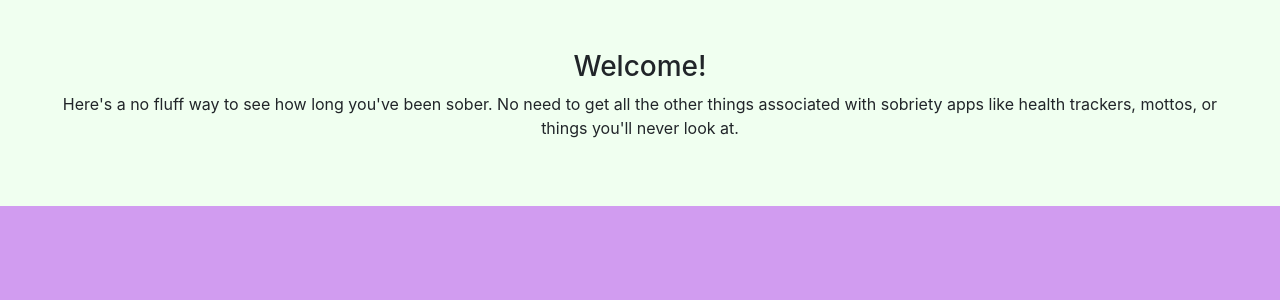
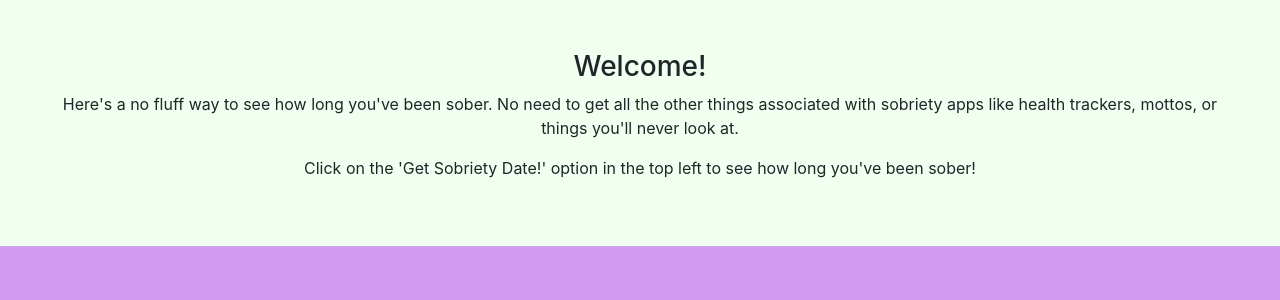
Before and after one commit to ktompky/sober-calculator, a Flask app: page / in a window 1280 px wide. Shown: the part 56-356 px from the top of the page. Run offline with Flask 2, Linux system fonts and the light colour scheme; some libraries are stand-ins or nearby versions.

Commit message:
adding more info on index page

```diff
--- a/app/templates/index.html
+++ b/app/templates/index.html
@@ -8,6 +8,9 @@
   <p>Here's a no fluff way to see how long you've been sober. No need to get all the other
     things associated with sobriety apps like health trackers, mottos, or things you'll never look at.
   </p>
+  <p>Click on the 'Get Sobriety Date!' option in the top left to see how long you've been sober!
+
+  </p>
 </div>
 </div>
 
```
